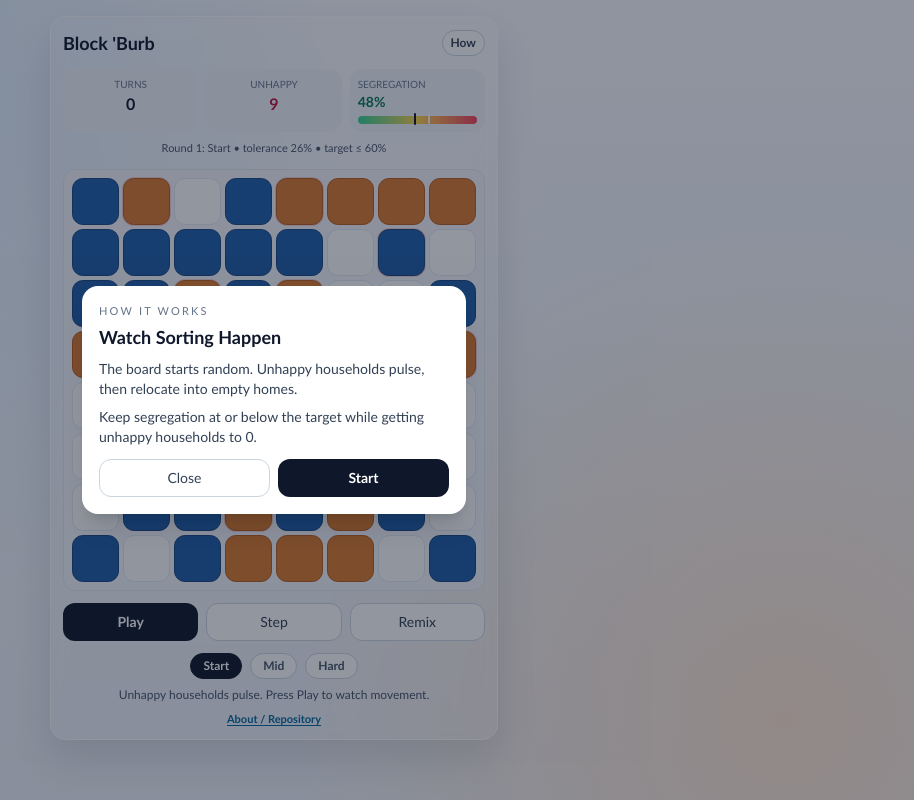
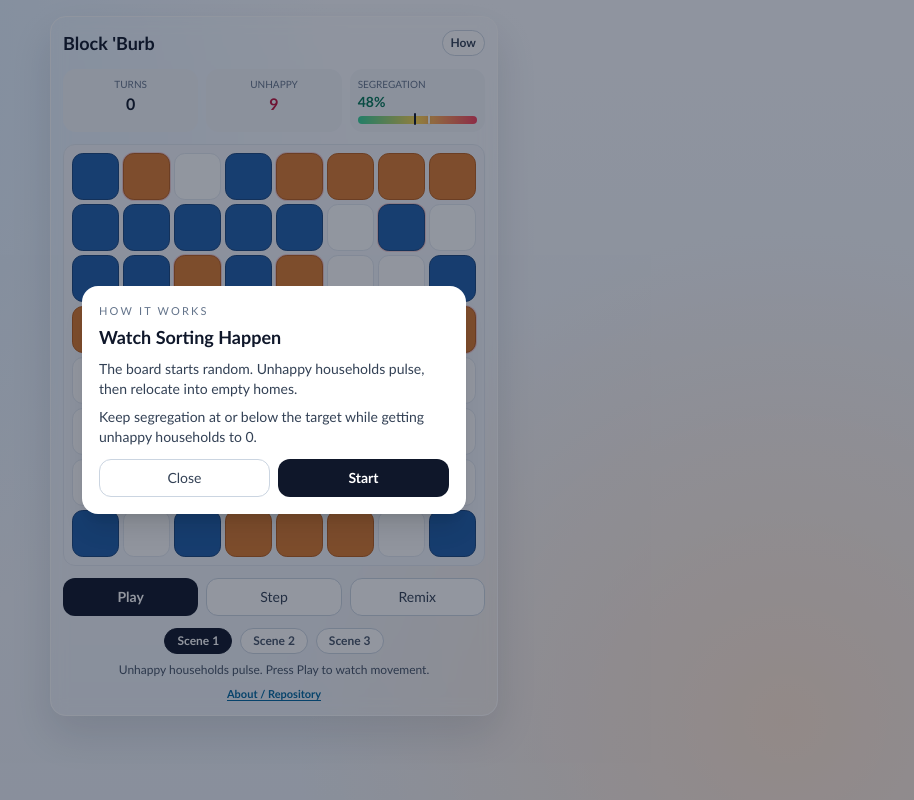
Before and after one commit to professorcaren/block-burb, a React (Vite) app in the folder block-burb-app/: page / in a window 1280 px wide. Shown: the whole page, without its empty margins (366-1280 px from the left). Built offline with nearby package versions, Linux system fonts and the light colour scheme.

Commit message:
Reposition Scene 2 slider and standardize scene language

```diff
--- a/block-burb-app/src/App.tsx
+++ b/block-burb-app/src/App.tsx
@@ -41,9 +41,9 @@ const ROUND_TWO_MAX_BIAS = 60
 const ROUND_TWO_DEFAULT_BIAS = 33
 
 const ROUNDS: RoundConfig[] = [
-  { id: 1, label: 'Start', tolerance: 0.26, targetSegregation: 60, blueCount: 24, orangeCount: 20 },
-  { id: 2, label: 'Mid', tolerance: 0.33, targetSegregation: 56, blueCount: 25, orangeCount: 21 },
-  { id: 3, label: 'Hard', tolerance: 0.56, targetSegregation: 52, blueCount: 26, orangeCount: 22 },
+  { id: 1, label: 'Scene 1', tolerance: 0.26, targetSegregation: 60, blueCount: 24, orangeCount: 20 },
+  { id: 2, label: 'Scene 2', tolerance: 0.33, targetSegregation: 56, blueCount: 25, orangeCount: 21 },
+  { id: 3, label: 'Scene 3', tolerance: 0.56, targetSegregation: 52, blueCount: 26, orangeCount: 22 },
 ]
 
 const neighborOffsets: Position[] = [
@@ -338,7 +338,7 @@ function App() {
     setRunning(false)
     setTurns(0)
     setBoard(createPlayableRoundBoard(nextRound, nextTolerance))
-    setHint(`${nextRound.label} layout ready.`)
+    setHint(`${nextRound.label} ready.`)
     setShowRoundSummary(false)
     setMoveTrail(null)
     setUnhappyStreaks({})
@@ -396,7 +396,7 @@ function App() {
   const goToNextRound = (): void => {
     if (roundIndex >= ROUNDS.length - 1) {
       setShowRoundSummary(false)
-      setHint('All rounds cleared. Remix or replay any round.')
+      setHint('All scenes cleared. Remix or replay any scene.')
       return
     }
     loadRound(roundIndex + 1)
@@ -446,36 +446,6 @@ function App() {
           </div>
         </div>
 
-        <p className="mt-2 text-center text-[11px] text-slate-600">
-          Round {round.id}: {round.label} • tolerance {Math.round(effectiveTolerance * 100)}% • target ≤ {round.targetSegregation}%
-        </p>
-
-        {round.id === ROUND_TWO_ID && (
-          <div className="mt-2 rounded-lg border border-amber-200 bg-amber-50/70 px-2 py-2">
-            <div className="flex items-center justify-between text-[11px] font-semibold uppercase tracking-[0.12em] text-amber-800">
-              <span>Bias Slider</span>
-              <span>{roundTwoBias}%</span>
-            </div>
-            <input
-              type="range"
-              min={ROUND_TWO_MIN_BIAS}
-              max={ROUND_TWO_MAX_BIAS}
-              step={1}
-              value={roundTwoBias}
-              onChange={(event) => {
-                const value = Number(event.target.value)
-                setRoundTwoBias(value)
-                setRunning(false)
-                setHint(`Round 2 bias set to ${value}%. Remix or press Play.`)
-              }}
-              className="mt-1 h-2 w-full cursor-pointer accent-amber-600"
-            />
-            <p className="mt-1 text-[11px] text-amber-900">
-              Small individual bias can create big collective segregation. Adjust the slider and watch what emerges.
-            </p>
-          </div>
-        )}
-
         <div className="mt-3 rounded-xl border border-slate-200 bg-[#f3f6fb] p-2">
           <div className="grid gap-1" style={{ gridTemplateColumns: `repeat(${BOARD_SIZE}, minmax(0, 1fr))` }}>
             {board.flatMap((row, rowIndex) =>
@@ -501,6 +471,29 @@ function App() {
             )}
           </div>
         </div>
+
+        {round.id === ROUND_TWO_ID && (
+          <div className="mt-3 rounded-lg border border-amber-200 bg-amber-50/70 px-2 py-2">
+            <div className="flex items-center justify-between text-[11px] font-semibold uppercase tracking-[0.12em] text-amber-800">
+              <span>Bias Slider</span>
+              <span>{roundTwoBias}%</span>
+            </div>
+            <input
+              type="range"
+              min={ROUND_TWO_MIN_BIAS}
+              max={ROUND_TWO_MAX_BIAS}
+              step={1}
+              value={roundTwoBias}
+              onChange={(event) => {
+                const value = Number(event.target.value)
+                setRoundTwoBias(value)
+                setRunning(false)
+                setHint(`Scene 2 bias set to ${value}%. Remix or press Play.`)
+              }}
+              className="mt-1 h-2 w-full cursor-pointer accent-amber-600"
+            />
+          </div>
+        )}
 
         <div className="mt-3 grid grid-cols-3 gap-2">
           <button
@@ -601,7 +594,7 @@ function App() {
       {showRoundSummary && (
         <div className="fixed inset-0 z-40 flex items-center justify-center bg-slate-900/45 px-4">
           <div className="w-full max-w-sm rounded-2xl border border-white/80 bg-white p-4 shadow-xl">
-            <p className="text-[11px] uppercase tracking-[0.2em] text-slate-500">Round Complete</p>
+            <p className="text-[11px] uppercase tracking-[0.2em] text-slate-500">Scene Complete</p>
             <h2 className="mt-1 text-lg font-semibold text-slate-900">{round.label} cleared in {turns} turns</h2>
             <p className="mt-2 text-sm text-slate-700">
               Final segregation: <span className={segregationAlert ? 'font-semibold text-rose-700' : 'font-semibold text-emerald-700'}>{analysis.segregation}%</span>
@@ -620,7 +613,7 @@ function App() {
                 onClick={goToNextRound}
                 className="rounded-xl bg-emerald-600 px-3 py-2 text-sm font-semibold text-white"
               >
-                {roundIndex >= ROUNDS.length - 1 ? 'Done' : 'Next Round'}
+                {roundIndex >= ROUNDS.length - 1 ? 'Done' : 'Next Scene'}
               </button>
             </div>
           </div>
```
